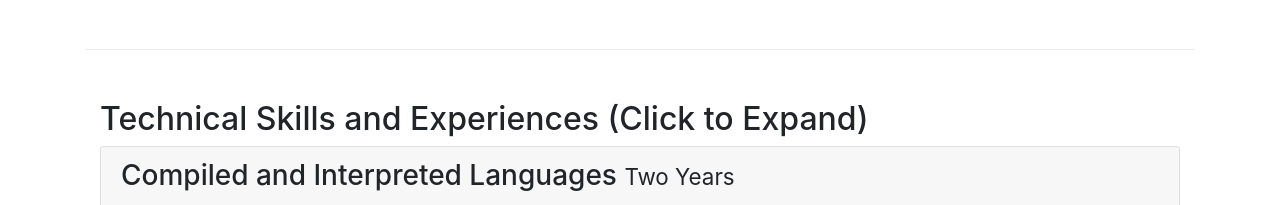
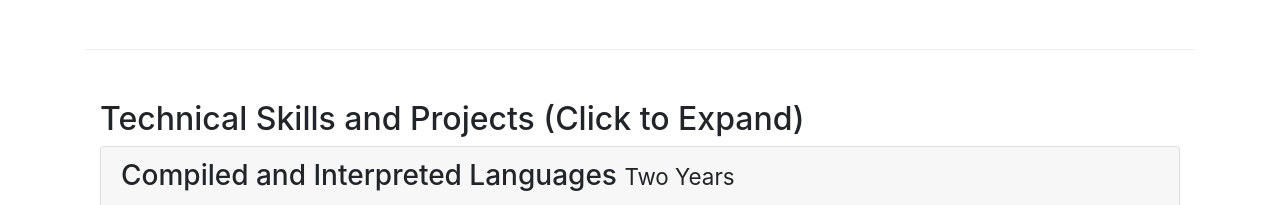
Before and after one commit to faisalhussaini/faisalhussaini.github.io, a website: page aboutme.html in a window 1280 px wide. Shown: the part 967-1172 px from the top of the page. Drawn offline with nearby package versions, Linux system fonts and the light colour scheme; some packages are replaced by stand-ins of ours.

Commit message:
Update aboutme.html

```diff
--- a/aboutme.html
+++ b/aboutme.html
@@ -98,7 +98,7 @@
 
        <div class = "row row-content align-items-center">
         <div class = "col-12">
-            <h2>Technical Skills and Experiences (Click to Expand)</h2>
+            <h2>Technical Skills and Projects (Click to Expand)</h2>
 
          <div id = "accordion">
 
```
